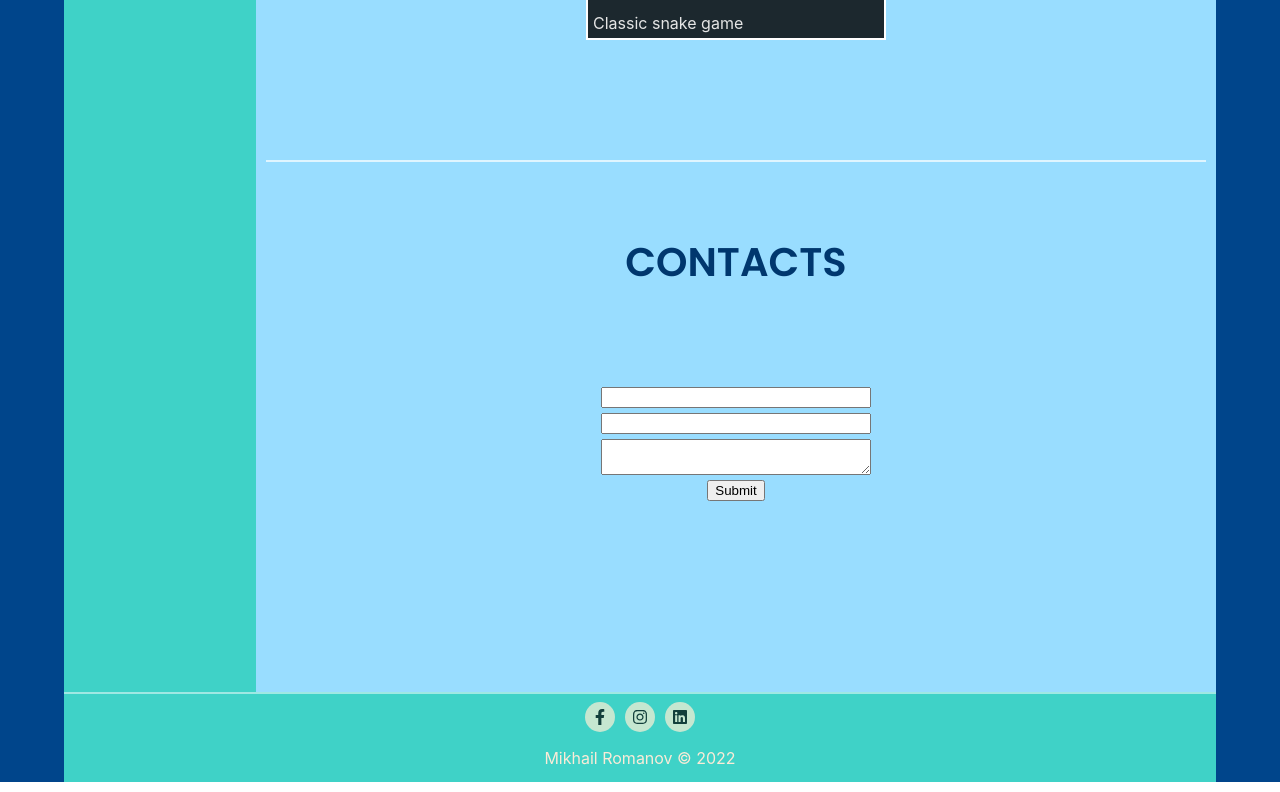
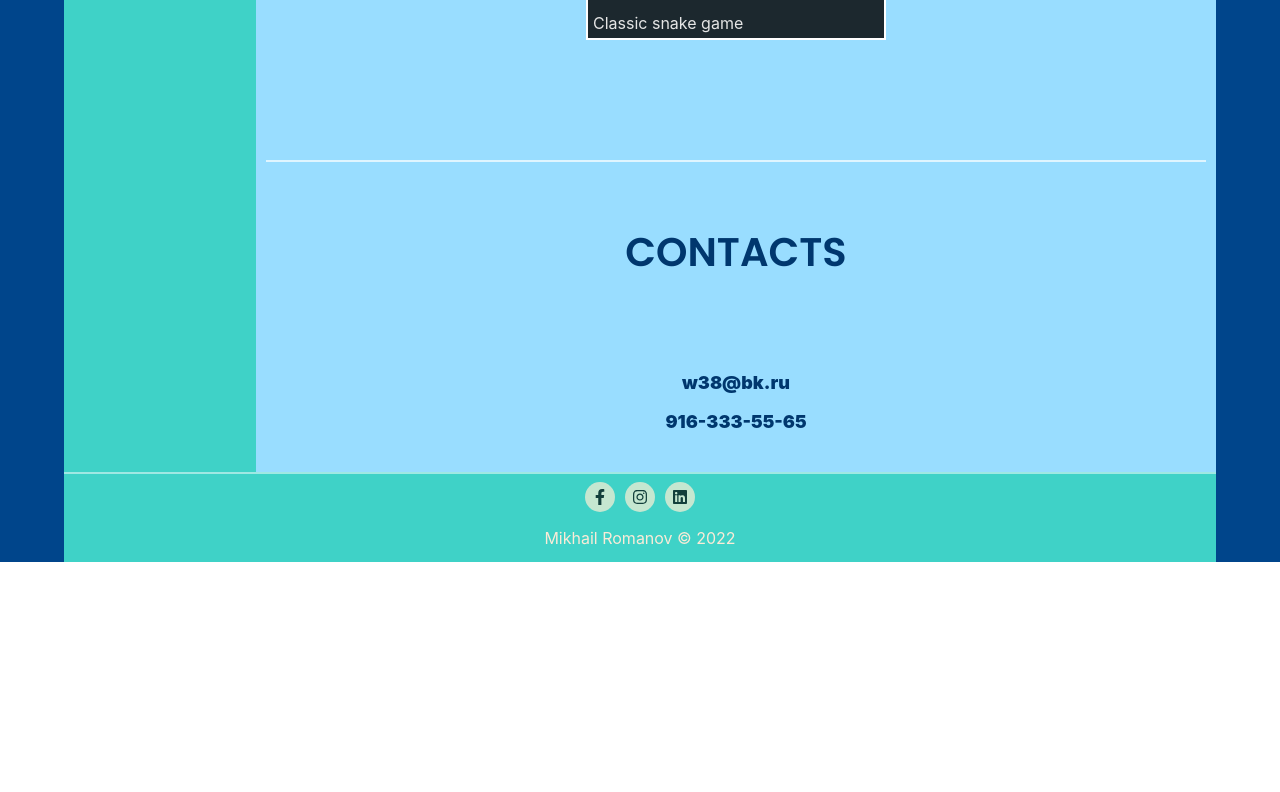
Before and after one commit to Mikro888/Portfolio, a React (Create React App) app: page / in a window 1280 px wide. Shown: the part 2593-3385 px from the top of the page. After the commit the page ends 3165 px from the top, so only its background shows below. Built offline with nearby package versions, Linux system fonts and the light colour scheme.

Commit message:
contacts section edited

```diff
--- a/src/components/Contacts.tsx
+++ b/src/components/Contacts.tsx
@@ -4,17 +4,13 @@ import classes from './Content.module.css'
 //использование тега form по умолчанию приводит к перерисовке компонента
 const Contacts=()=> {
     return (
-        <div className={classes.skills} id="contacts">
+        <div className={classes.contacts} id="contacts">
 <h2>Contacts</h2>
-            <div className={classes.formContainer}>
+            <div className={classes.contacts}>
+                <p>w38@bk.ru</p>
+                <p>916-333-55-65</p>
+            </div>
 
-
-                    <input type="text"/>
-                    <input type="text"/>
-                    <textarea></textarea>
-                <button type={"submit"} >Submit</button>
-
-            </div>
         </div>
     );
 }
--- a/src/components/Content.module.css
+++ b/src/components/Content.module.css
@@ -208,7 +208,12 @@ a {
     width: 90%;
 }
 
-
+.contacts{
+    font-weight: bolder;
+    font-size: 18px;
+    margin: 0 auto 20px;
+    text-align: center;
+}
 
 @media (max-width: 700px) {
     .content {
```
